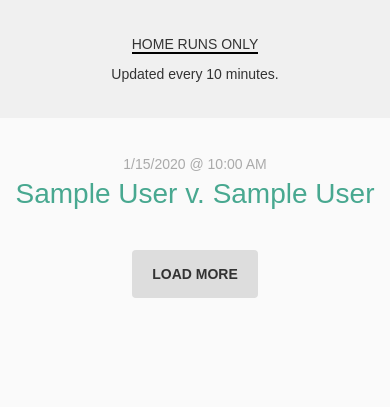
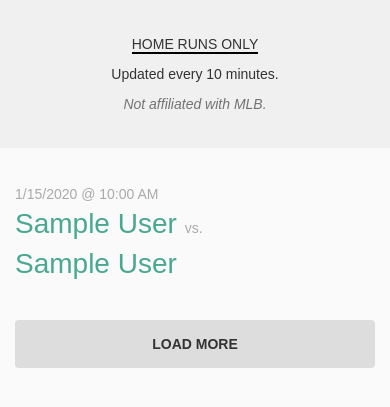
Before and after one commit to mattdennewitz/homers, a Flask app: page / in a window 390 px wide. Shown: the top 407 px of the page. Run offline with Flask 2, Linux system fonts and the light colour scheme; tables that the repository leaves empty hold one stand-in row (values such as "Sample post"); parts of the project's set-up code (start-up, migrations or seed data) failed here and were passed over; some libraries are stand-ins or nearby versions; some web fonts are replaced.

Commit message:
better mobile styles

```diff
--- a/homers/static/css/master.css
+++ b/homers/static/css/master.css
@@ -44,6 +44,10 @@ input[type="date"] {
     border: none;
 }
 
+.play-list {
+    text-align: center;
+}
+
 .play-list li {
     margin-bottom: 36px;
 }
@@ -55,7 +59,6 @@ input[type="date"] {
 }
 
 .play-list a:hover small {
-    border-bottom: 2px solid #003030;
     color: #000;
 }
 
@@ -75,3 +78,19 @@ input[type="date"] {
     padding: 12px 18px;
     text-transform: uppercase;
 }
+
+@media (max-width: 480px) {
+    .play-list {
+        text-align: left;
+    }
+
+    span.pusher {
+        display: block;
+        height: 0px;
+    }
+
+    button {
+        display: block;
+        width: 100%;
+    }
+}
--- a/homers/templates/index.html
+++ b/homers/templates/index.html
@@ -30,6 +30,9 @@
             <p>
               Updated every 10 minutes.
             </p>
+            <p class="help-block">
+              <em>Not affiliated with MLB.</em>
+            </p>
           </div>
         </div>
       </div>
@@ -37,19 +40,19 @@
 
     <div class="container">
       <div class="row">
-        <div class="col-md-12 text-center">
+        <div class="col-md-12">
           <ul class="play-list list-unstyled" ng-repeat="play in plays">
             <li>
               <a target="_blank" href="{$ play.url $}">
                 <small>
                   {$ play.at | date:"M/d/yyyy @ h:mm a" $}
                 </small><br />
-                <div>{$ play.batter.name $} v. {$ play.pitcher.name $}</div>
+                <div>{$ play.batter.name $} <small>vs.</small> <span class="pusher"></span>{$ play.pitcher.name $}</div>
               </a>
             </li>
           </ul>
 
-          <div class="load-more">
+          <div class="load-more text-center">
             <button ng-click="loadPage('append')" ng-disabled="loading">
               <em ng-class="{true:'fa fa-refresh fa-spin'}[loading]"></em>
               {$ loading ? "Loading ..." : "Load More"  $}
```
